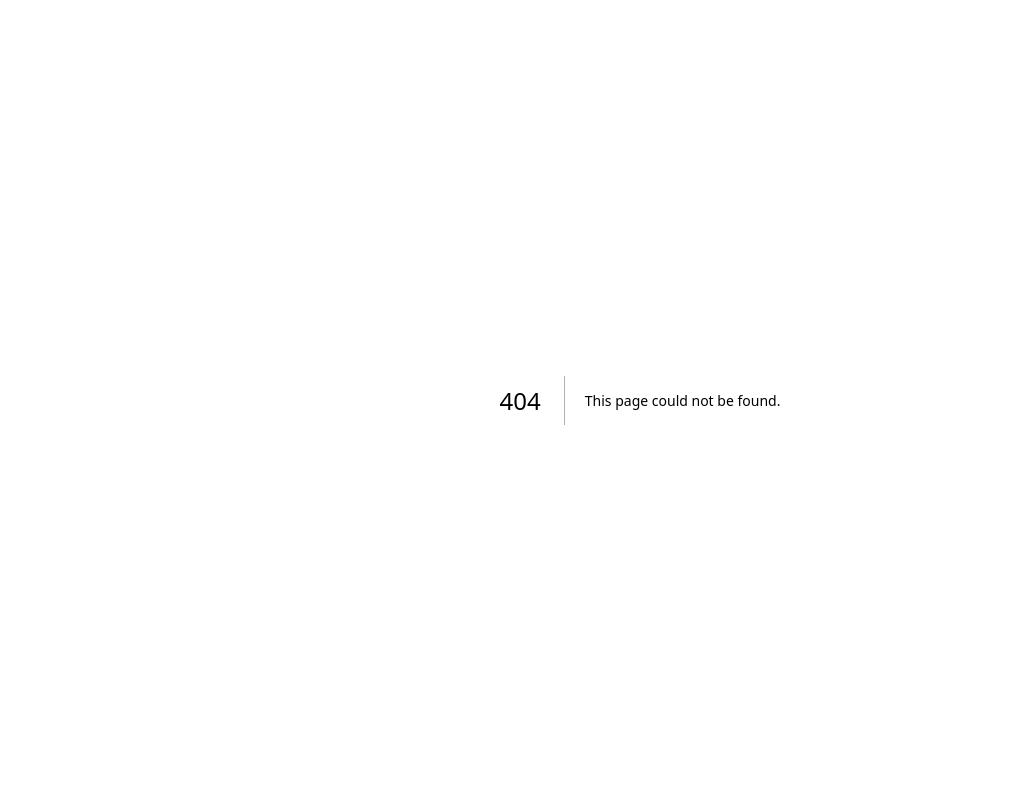
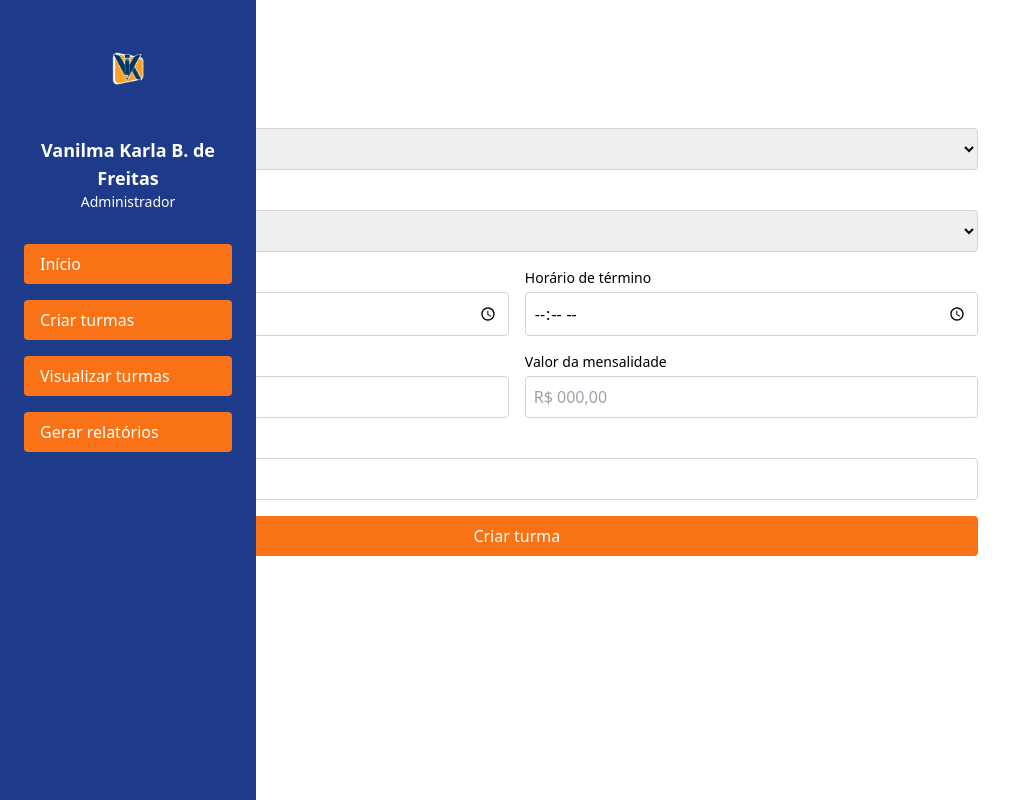
Before and after one commit to projetosseedabit/sistema-matriculas-front, a Next.js app in the folder sistema-matriculas-front/: page /criarTurma in a window 1280 px wide. Before the commit this address had no page. Shown: the whole page, without its empty margins (0-1017 px from the left). Built offline with nearby package versions, Linux system fonts and the light colour scheme.

Commit message:
feat: sidebarAdmin and createClass components

```diff
--- /dev/null
+++ b/sistema-matriculas-front/src/app/(admin)/criarTurma/page.tsx
@@ -0,0 +1,20 @@
+'use client';
+
+import CreateClass from "@/components/createClass/CreateClass";
+import Sidebar from "@/components/sidebarAdmin";
+
+const CriarTurma = () => {
+    return (
+        <div className="flex h-screen">
+
+            <Sidebar />
+
+            <div className="flex-1 p-6">
+                <CreateClass />
+            </div>
+
+        </div>
+    );
+};
+
+export default CriarTurma;
--- /dev/null
+++ b/sistema-matriculas-front/src/components/createClass/CreateClass.tsx
@@ -0,0 +1,145 @@
+import React, { useState } from 'react';
+
+const CreateClass:React.FC = () => {
+  const [formData, setFormData] = useState({
+    dia: '',
+    modalidade: '',
+    horarioInicio: '',
+    horarioFim: '',
+    valorMatricula: '',
+    valorMensalidade: '',
+    quantidadeAlunos: ''
+  });
+
+  const handleChange = (e: React.ChangeEvent<HTMLInputElement | HTMLSelectElement>) => {
+    const { name, value } = e.target;
+    setFormData({
+      ...formData,
+      [name]: value
+    });
+  };
+
+  const handleSubmit = (e: React.FormEvent) => {
+    e.preventDefault();
+    console.log(formData);
+  };
+
+  return (
+    <div className="flex">
+
+      {/*Formulário*/}
+      <div className="w-4/5 p-8">
+        <h1 className="text-2xl font-bold mb-4">Criar turma</h1>
+        <form onSubmit={handleSubmit} className="space-y-4">
+
+          <div>
+            <label htmlFor="dia" className="block text-sm font-medium">Selecione o dia da turma</label>
+            <select
+              id="dia"
+              name="dia"
+              value={formData.dia}
+              onChange={handleChange}
+              className="mt-1 p-2 border border-gray-300 rounded w-full"
+            >
+              <option value="">Dia da turma</option>
+              <option value="segunda">Segunda-feira</option>
+              <option value="terca">Terça-feira</option>
+              <option value="quarta">Quarta-feira</option>
+              <option value="quinta">Quinta-feira</option>
+              <option value="sexta">Sexta-feira</option>
+            </select>
+          </div>
+
+          <div>
+            <label htmlFor="modalidade" className="block text-sm font-medium">Selecione a modalidade</label>
+            <select
+              id="modalidade"
+              name="modalidade"
+              value={formData.modalidade}
+              onChange={handleChange}
+              className="mt-1 p-2 border border-gray-300 rounded w-full"
+            >
+              <option value="">Modalidade da turma</option>
+              <option value="presencial">Presencial</option>
+              <option value="online">Online</option>
+            </select>
+          </div>
+
+          <div className="grid grid-cols-2 gap-4">
+            <div>
+              <label htmlFor="horarioInicio" className="block text-sm font-medium">Horário de início</label>
+              <input
+                type="time"
+                id="horarioInicio"
+                name="horarioInicio"
+                value={formData.horarioInicio}
+                onChange={handleChange}
+                className="mt-1 p-2 border border-gray-300 rounded w-full"
+              />
+            </div>
+            <div>
+              <label htmlFor="horarioFim" className="block text-sm font-medium">Horário de término</label>
+              <input
+                type="time"
+                id="horarioFim"
+                name="horarioFim"
+                value={formData.horarioFim}
+                onChange={handleChange}
+                className="mt-1 p-2 border border-gray-300 rounded w-full"
+              />
+            </div>
+          </div>
+
+          <div className="grid grid-cols-2 gap-4">
+            <div>
+              <label htmlFor="valorMatricula" className="block text-sm font-medium">Valor da matrícula</label>
+              <input
+                type="number"
+                id="valorMatricula"
+                name="valorMatricula"
+                value={formData.valorMatricula}
+                onChange={handleChange}
+                className="mt-1 p-2 border border-gray-300 rounded w-full"
+                placeholder="R$ 000,00"
+              />
+            </div>
+            <div>
+              <label htmlFor="valorMensalidade" className="block text-sm font-medium">Valor da mensalidade</label>
+              <input
+                type="number"
+                id="valorMensalidade"
+                name="valorMensalidade"
+                value={formData.valorMensalidade}
+                onChange={handleChange}
+                className="mt-1 p-2 border border-gray-300 rounded w-full"
+                placeholder="R$ 000,00"
+              />
+            </div>
+          </div>
+
+          <div>
+            <label htmlFor="quantidadeAlunos" className="block text-sm font-medium">Quantidade de alunos</label>
+            <input
+              type="number"
+              id="quantidadeAlunos"
+              name="quantidadeAlunos"
+              value={formData.quantidadeAlunos}
+              onChange={handleChange}
+              className="mt-1 p-2 border border-gray-300 rounded w-full"
+              placeholder="Digite"
+            />
+          </div>
+
+          <button
+            type="submit"
+            className="bg-orange-500 text-white py-2 px-4 rounded w-full"
+          >
+            Criar turma
+          </button>
+        </form>
+      </div>
+    </div>
+  );
+};
+
+export default CreateClass;
--- /dev/null
+++ b/sistema-matriculas-front/src/components/sidebarAdmin.tsx
@@ -0,0 +1,47 @@
+import React from "react";
+import { useRouter, usePathname } from "next/navigation";
+
+const Sidebar: React.FC = () => {
+  const router = useRouter();
+  const pathname = usePathname();
+
+  const menuItems = [
+    { name: "Início", route: "/algumacoisa" },
+    { name: "Criar turmas", route: "/algumacoisa" },
+    { name: "Visualizar turmas", route: "/algumacoisa" },
+    { name: "Gerar relatórios", route: "/algumacoisa" },
+  ];
+
+  return (
+    <aside className="fixed top-0 left-0 w-64 bg-blue-900 text-white h-full p-6 flex flex-col justify-between">
+      <div>
+        <div className="flex flex-col items-center mb-8">
+          <img src="/logo.png" alt="Logo" className="w-24 h-24 mb-4" />
+          <h1 className="text-lg font-bold text-center">Vanilma Karla B. de Freitas</h1>
+          <p className="text-sm text-center">Administrador</p>
+        </div>
+
+        <nav>
+          <ul className="space-y-4">
+            {menuItems.map((item) => (
+              <li key={item.route}>
+                <button
+                  onClick={() => router.push(item.route)}
+                  className={`w-full text-left px-4 py-2 rounded ${
+                    pathname === item.route
+                      ? "bg-orange-600 hover:bg-orange-700"
+                      : "bg-orange-500 hover:bg-orange-600"
+                  }`}
+                >
+                  {item.name}
+                </button>
+              </li>
+            ))}
+          </ul>
+        </nav>
+      </div>
+    </aside>
+  );
+};
+
+export default Sidebar;
```
